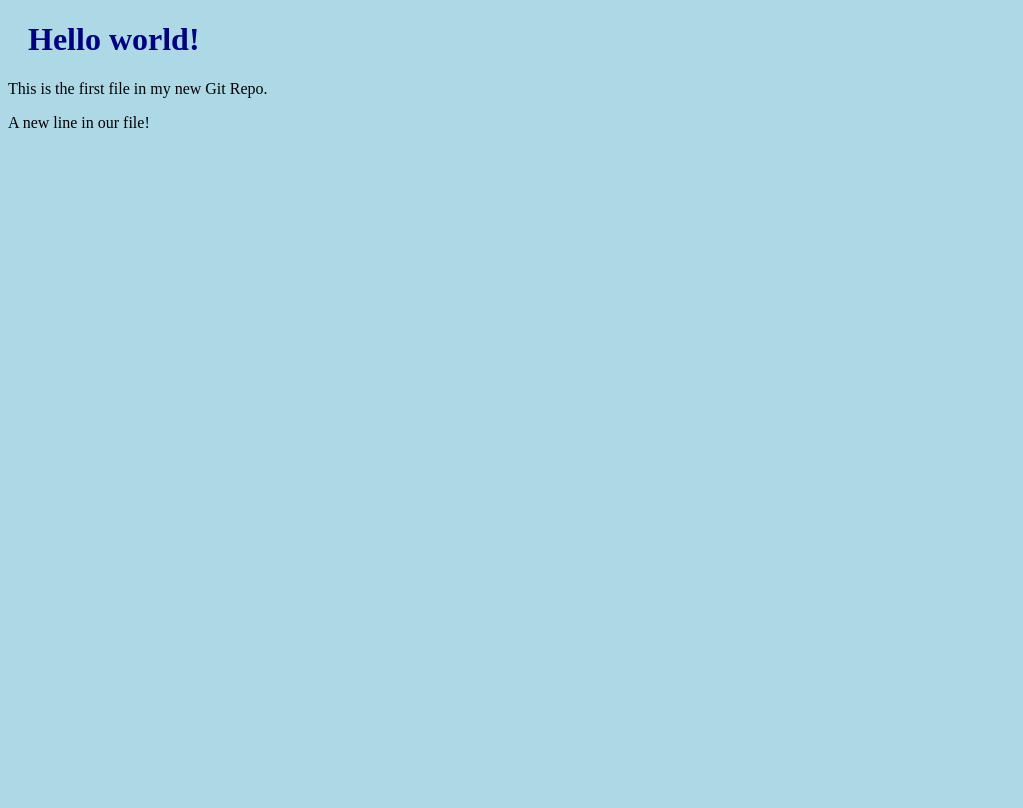
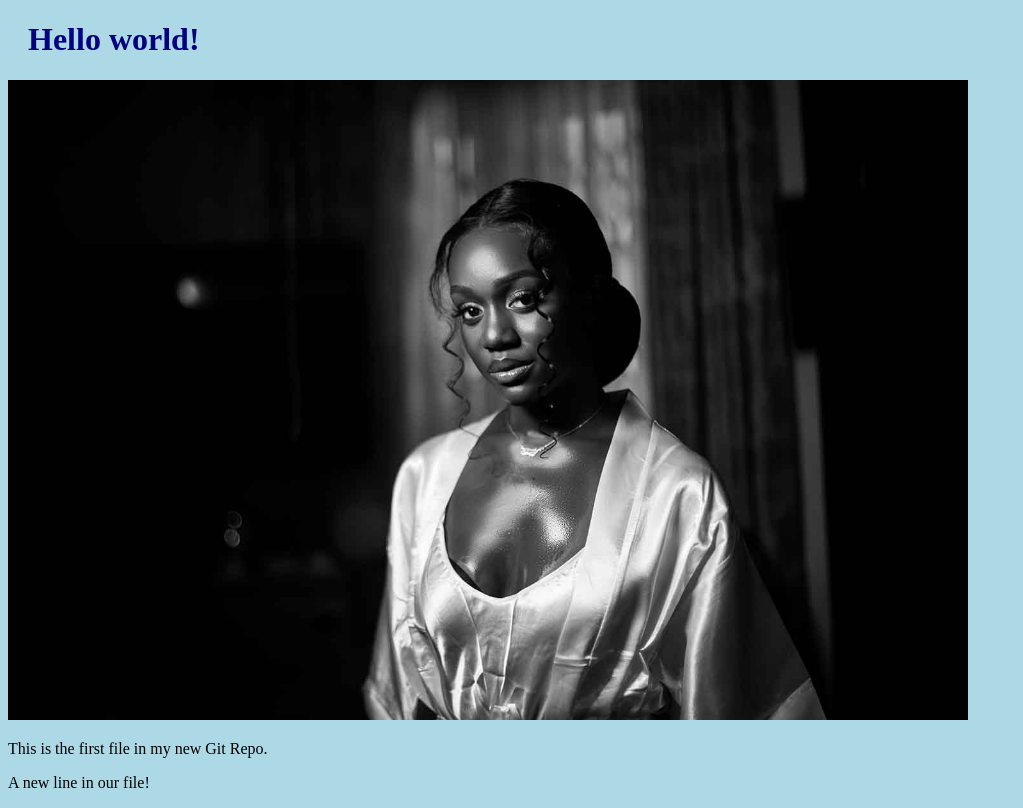
Before and after one commit to syl-frontDev/hello-world, a plain HTML site: page index.html in a window 1280 px wide. Shown: the whole page, without its empty margins (0-1023 px from the left). Drawn offline with Linux system fonts and the light colour scheme.

Commit message:
Added image to hello world page

```diff
--- a/index.html
+++ b/index.html
@@ -9,6 +9,8 @@
 </head>
 <body>
     <h1>Hello world!</h1>
+    <div><img src="portrait_photography_by_sylvester_harding-19.jpg" alt="Hello World from Space"
+        style="width:100%;max-width:960px"></div>
     <p>This is the first file in my new Git Repo.</p>
     <p>A new line in our file!</p>
 
```
Also changed, not shown: portrait_photography_by_sylvester_harding-19.jpg (added).
